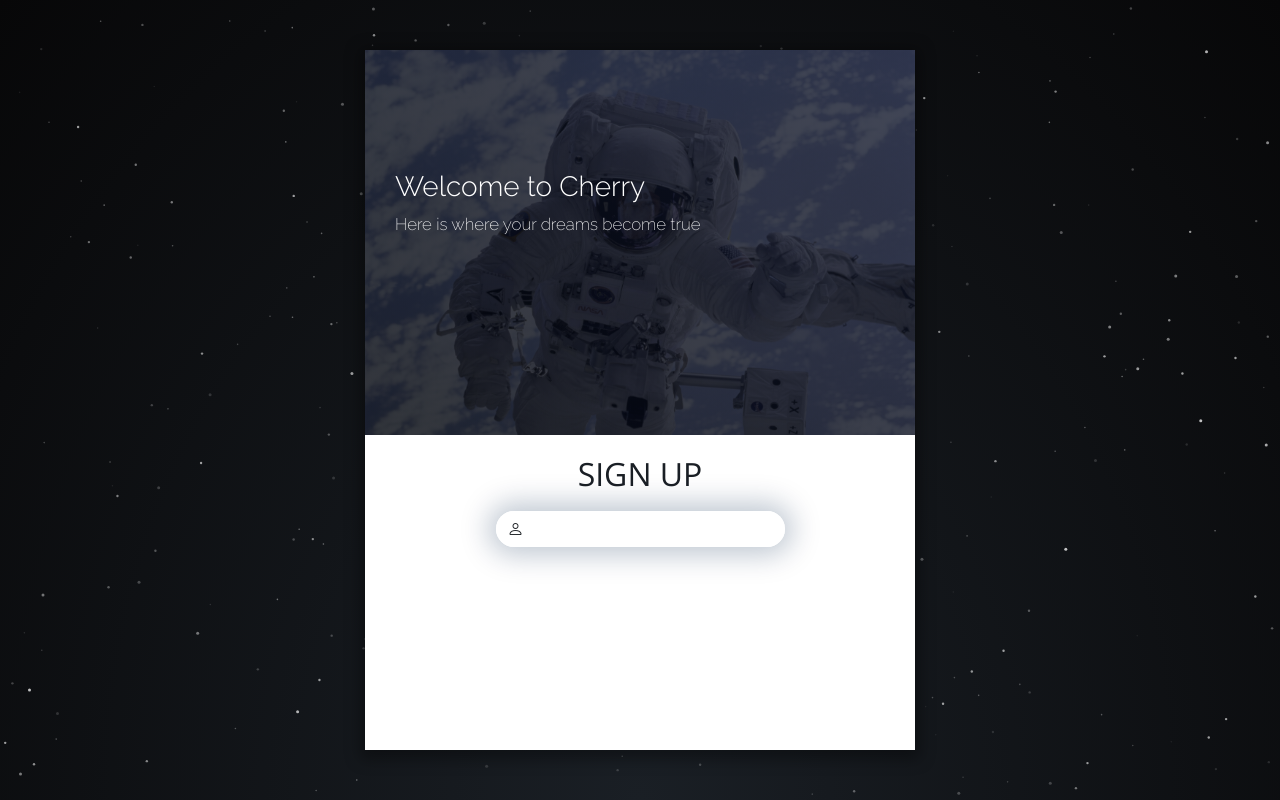
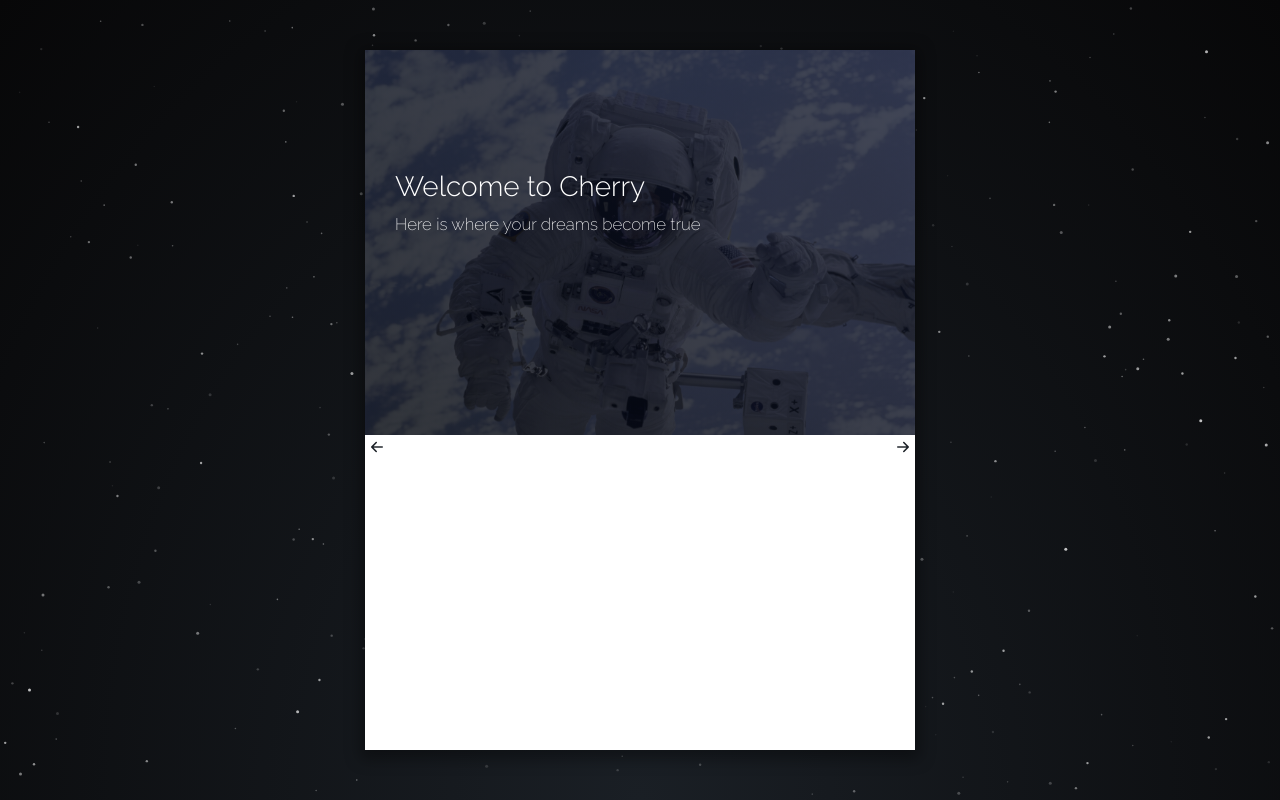
Before and after one commit to JoaoPedroCarreiro/login-page, a React (Create React App) app: page / in a window 1280 px wide. Built offline with nearby package versions, Linux system fonts and the light colour scheme.

Commit message:
commit-09-06-1

```diff
--- a/public/index.html
+++ b/public/index.html
@@ -16,6 +16,7 @@
     <link rel="mask-icon" href="%PUBLIC_URL%/assets/safari-pinned-tab.svg" color="#5bbad5">
     <link rel="manifest" href="%PUBLIC_URL%/manifest.json">
     <link rel="stylesheet" href="https://cdn.jsdelivr.net/npm/bootstrap-icons@1.3.0/font/bootstrap-icons.css">
+    <link rel="stylesheet" href="https://cdn.jsdelivr.net/npm/boxicons@latest/css/boxicons.min.css">
     <link rel="stylesheet" href="%PUBLIC_URL%/styles/style.css">
 </head>
 <body>
--- a/public/styles/style.css
+++ b/public/styles/style.css
@@ -1,5 +1,6 @@
 @import url('https://fonts.googleapis.com/css2?family=Raleway:wght@200;300&display=swap');
-@import url('https://fonts.googleapis.com/css2?family=Open+Sans:wght@300;400&display=swap');
+@import url('https://fonts.googleapis.com/css2?family=Open+Sans:wght@300;400;600&display=swap');
+@import url('https://fonts.googleapis.com/css2?family=Oswald:wght@300&display=swap');
 
 body {
     min-height: 100vh;
@@ -18,5 +19,27 @@ h1, h2, h3, h4, h5, h6 {
 }
 
 i {
+    display: block;
     line-height: 0;
 }
+
+input, input:focus, label {
+    box-shadow: none;
+    border: none;
+    background-color: white;
+    outline: none;
+}
+
+button {
+    margin: 0;
+    padding: 0;
+
+    display: block;
+    border: none;
+    outline: none;
+    background: transparent;
+}
+
+button:disabled i {
+    color: grey;
+}
--- a/src/components/App.js
+++ b/src/components/App.js
@@ -1,7 +1,7 @@
 import StyledApp from "../styles/App.styled"
 import StyledWelcome from "../styles/Welcome.styled"
 
-import SignUp from "./SignUp"
+import Enter from "./Enter"
 
 function App() {
     return (
@@ -12,7 +12,7 @@ function App() {
                     <p>Here is where your dreams become true</p>
                 </div>
             </StyledWelcome>
-            <SignUp />
+            <Enter />
         </StyledApp>
     )
 }
--- /dev/null
+++ b/src/components/Enter.js
@@ -0,0 +1,14 @@
+import StyledEnter from "../styles/Enter.styled"
+
+function Enter() {
+    return (
+        <StyledEnter>
+            <div className="arrows">
+                <button><i className="bi bi-arrow-left-short"></i></button>
+                <button><i className="bi bi-arrow-right-short"></i></button>
+            </div>
+        </StyledEnter>
+    )
+}
+
+export default Enter
--- a/src/components/InputText.js
+++ /dev/null
@@ -1,12 +0,0 @@
-import { FormControl } from "react-bootstrap"
-
-function InputText() {
-    return (
-        <>
-            <label className="input-group-text b-radius" htmlFor="email-sign"><i className="bi bi-person"></i></label>
-            <FormControl className="b-radius" type="text" id="email-sign"></FormControl>
-        </>
-    )
-}
-
-export default InputText
--- a/src/components/SignUp.js
+++ /dev/null
@@ -1,20 +0,0 @@
-import { Container, Form, InputGroup } from "react-bootstrap"
-import StyledSignUp from "../styles/SignUp.styled"
-import InputText from "./InputText"
-
-function SignUp() {
-    return (
-        <Container>
-            <StyledSignUp>
-                <h2>SIGN UP</h2>
-                <Form>
-                    <InputGroup>
-                        <InputText />
-                    </InputGroup>
-                </Form>
-            </StyledSignUp>
-        </Container>
-    )
-}
-
-export default SignUp
--- /dev/null
+++ b/src/styles/Enter.styled.js
@@ -0,0 +1,20 @@
+import styled from "styled-components"
+
+const StyledEnter = styled.div`
+    position: relative;
+
+    min-width: 100%;
+    height: 45%;
+
+    .arrows {
+        display: flex;
+        justify-content: space-between;
+    }
+
+    i {
+        font-size: 24px;
+        color: #1a1f25;
+    }
+`
+
+export default StyledEnter
--- a/src/styles/SignUp.styled.js
+++ /dev/null
@@ -1,54 +0,0 @@
-import styled from "styled-components"
-
-const StyledSignUp = styled.div`
-    display: flex;
-    align-items: center;
-    justify-content: center;
-
-    flex-direction: column;
-
-    margin: 20px 0;
-
-    color: #1a1f25;
-
-    h1, h2, h3, h4, h5, h6 {
-        font-family: "Open Sans", sans-serif;
-        font-weight: 400;
-    }
-
-    form {
-        padding-top: 10px;
-    }
-
-    .b-radius {
-        border-radius: 50px;
-    }
-
-    .input-group {
-        box-shadow: 0px 0px 28px 8px rgba(0, 34, 76, .25);
-        border-radius: 50px;
-    }
-
-    .input-group-text {
-        display: flex;
-        align-items: center;
-        justify-content: center;
-    }
-
-    input, input:focus, .input-group-text {
-        box-shadow: none;
-        border: none;
-        background-color: white;
-    }
-
-    i {
-        font-size: 16px;
-    }
-
-    input[type="text"] {
-        width: 250px;
-        padding-right: 20px;
-    }
-`
-
-export default StyledSignUp
```
